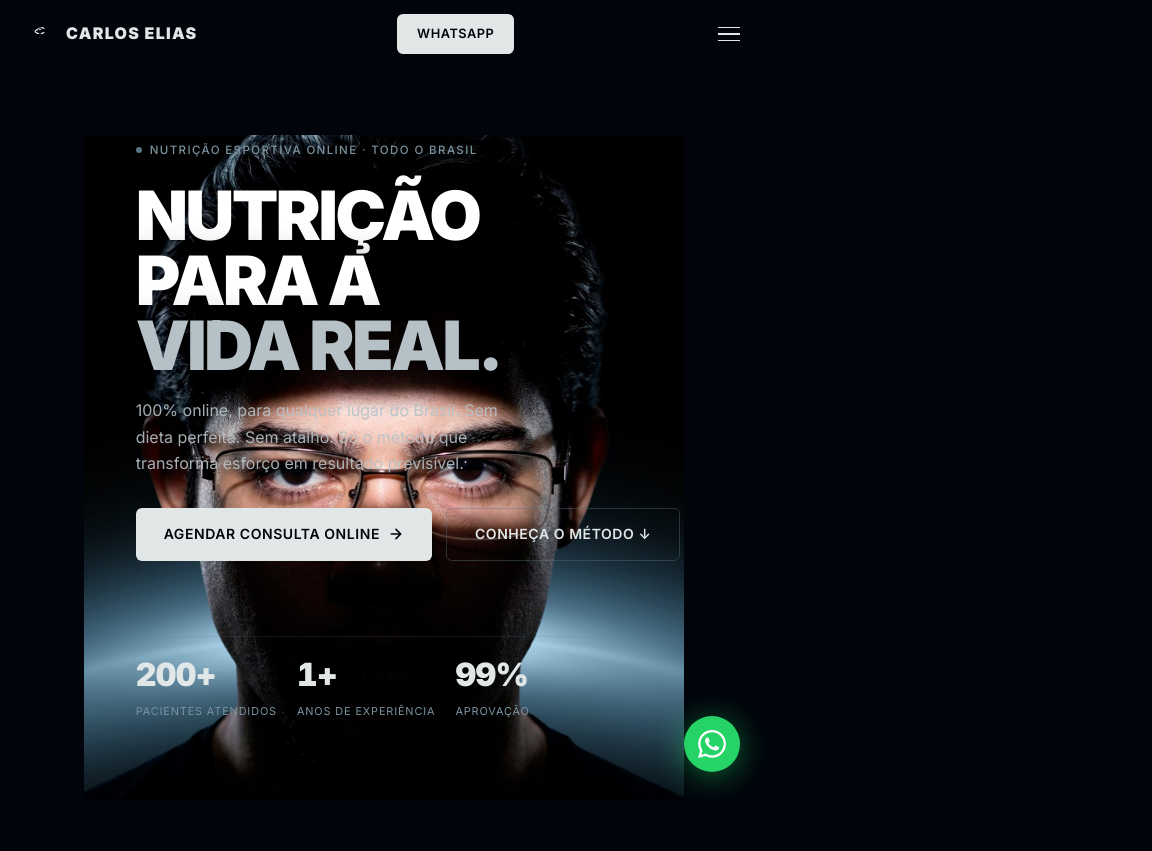
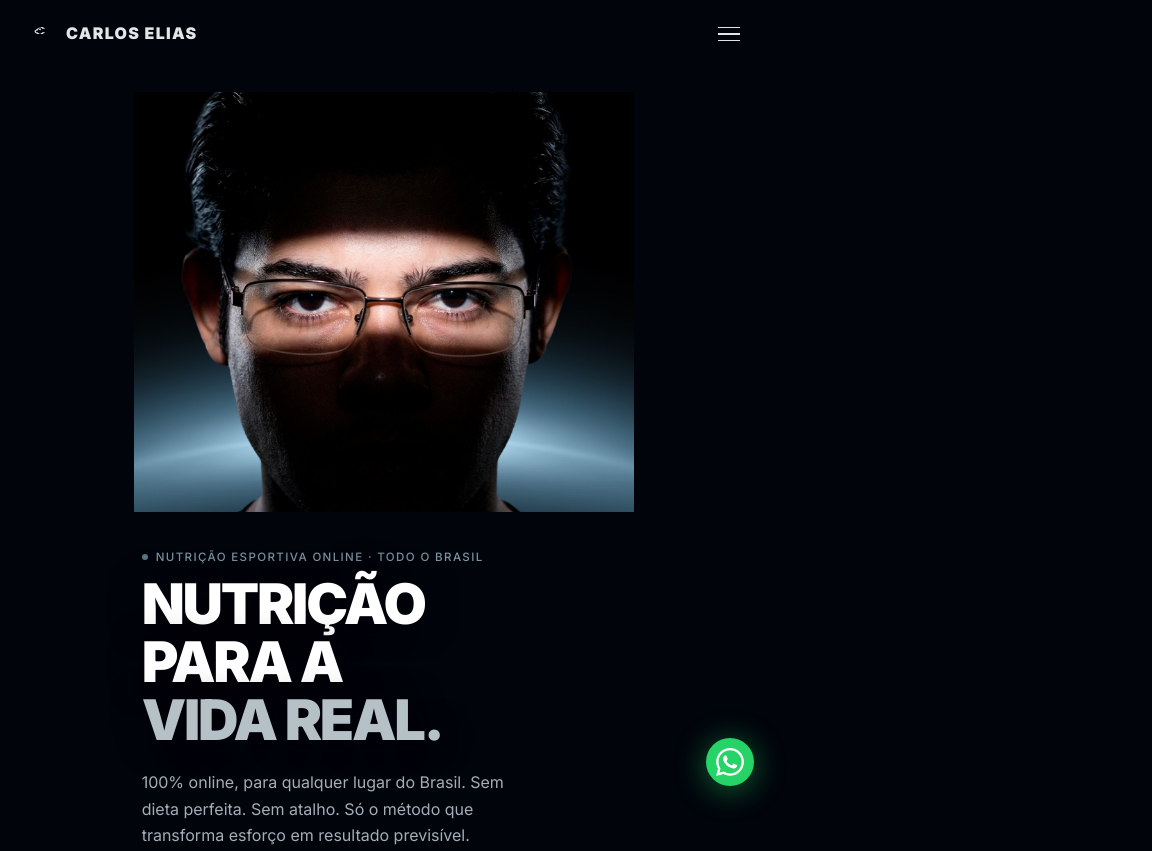
Before and after one commit to Valeriolcjr/carloseliaslp, a plain HTML site: page index.html in a window 768 px wide. Shown: the top 851 px of the page, 1152 px wide, since content can reach past the window. Drawn offline with Linux system fonts and the light colour scheme.

Commit message:
fix: corrige responsividade do hero

```diff
--- a/styles.css
+++ b/styles.css
@@ -25,6 +25,9 @@ body {
   line-height: 1.6;
   overflow-x: hidden;
   -webkit-font-smoothing: antialiased;
+}
+html {
+  overflow-x: hidden;
 }
 
 /* ── ACCESSIBILITY: focus-visible and reduced-motion */
@@ -177,6 +180,13 @@ select:focus-visible {
 .mobile-menu.open { display: flex; }
 .mobile-menu a { color: var(--snow); text-decoration: none; font-weight: 500; font-size: 1rem; letter-spacing: 0.04em; text-transform: uppercase; padding: 12px 0; border-bottom: 1px solid rgba(88,117,133,0.1); }
 
+@media (max-width: 1024px) {
+  .nav-links,
+  .nav-cta { display: none !important; }
+  .hamburger { display: flex; }
+  .nav-inner { justify-content: space-between; gap: 12px; }
+}
+
 /* ─── /* ─── HERO ─── */
 #hero {
   min-height: 100vh;
@@ -330,6 +340,17 @@ select:focus-visible {
   .hero-specialties { display: none !important; }
 }
 
+@media (max-width:1024px) {
+  .hero-credential,
+  .hero-specialties {
+    display: none !important;
+    opacity: 0 !important;
+    visibility: hidden !important;
+    width: 0 !important;
+    height: 0 !important;
+  }
+}
+
 @media (max-width:1023px) {
   .hero-benefits { justify-content:flex-start; }
   .hero-specialties { display:none; }
@@ -337,7 +358,90 @@ select:focus-visible {
 
 /* Ensure no horizontal scroll on small viewports when switching */
 @media (max-width: 1023px) {
-  .hero-photo { position: absolute; inset: 0; z-index: 0; }
+  #hero {
+    padding-top: 92px;
+    width: 100%;
+    overflow: hidden;
+  }
+  .hero-inner {
+    display: grid;
+    grid-template-columns: 1fr;
+    gap: 28px;
+    min-width: 0;
+    align-items: flex-start;
+  }
+  .hero-col-photo,
+  .hero-col-content,
+  .hero-actions,
+  .hero-stats,
+  .hero-content {
+    min-width: 0;
+  }
+  .hero-col-photo {
+    position: relative;
+    width: 100%;
+    min-width: 0;
+    min-height: 520px;
+  }
+  .hero-col-photo .hero-photo {
+    position: absolute;
+    inset: 0;
+    z-index: 0;
+    width: 100%;
+    height: 100%;
+  }
+  .hero-col-photo .hero-photo img,
+  .hero-col-photo,
+  .hero-inner,
+  .hero-content,
+  .hero-actions,
+  .hero-stats {
+    min-width: 0;
+  }
+  .hero-content {
+    position: relative;
+    z-index: 2;
+    max-width: 100%;
+    padding: 0 16px;
+  }
+  .hero-sub {
+    max-width: 100%;
+  }
+  .hero-actions {
+    width: 100%;
+    gap: 12px;
+    justify-content: flex-start;
+  }
+  .hero-actions a {
+    flex: 1 1 100%;
+    min-width: 0;
+    max-width: 100%;
+  }
+  .hero-stats {
+    flex-wrap: wrap;
+    gap: 14px;
+    justify-content: flex-start;
+  }
+  .hero-stats > div {
+    min-width: 0;
+    flex: 1 1 120px;
+  }
+  .hero-credential {
+    display: none !important;
+    opacity: 0 !important;
+    width: 0 !important;
+    height: 0 !important;
+    visibility: hidden !important;
+  }
+  .hero-specialties {
+    display: none !important;
+  }
+  .wa-float {
+    width: 52px;
+    height: 52px;
+    right: 18px;
+    bottom: 18px;
+  }
 }
 .hero-eyebrow { display: inline-flex; align-items: center; gap: 8px; margin-bottom: 24px; }
 .hero-eyebrow-dot { width: 6px; height: 6px; border-radius: 50%; background: var(--steel); flex-shrink: 0; }
@@ -1406,12 +1510,7 @@ select:focus-visible {
 
 /* ─── RESPONSIVO ─── */
 @media (max-width: 1024px) {
-  .hero-credential { top: 84px; right: 16px; }
-  .hero-title { font-size: clamp(52px, 10vw, 80px); }
-
-  .sobre-content { padding: 60px 0 60px 32px; }
-  .sobre-content-card { padding: 32px 28px; }
-
+  .hero-title { font-size: clamp(52px, 9vw, 80px); }
   .hero-inner { grid-template-columns: 1fr; gap: 48px; }
   .hero-visual { max-width: 380px; margin: 0 auto; }
   .sobre-grid { grid-template-columns: 1fr; gap: 48px; }
@@ -1424,34 +1523,76 @@ select:focus-visible {
   .contact-grid { grid-template-columns: 1fr; gap: 48px; }
   .footer-inner { grid-template-columns: 1fr 1fr; }
 }
+@media (min-width: 768px) and (max-width: 1023px) {
+  .hero-inner {
+    display: grid;
+    grid-template-columns: 1fr;
+    gap: 32px;
+  }
+  .hero-col-photo {
+    position: relative;
+    display: block;
+    min-width: 0;
+    min-height: 520px;
+  }
+  .hero-col-photo .hero-photo {
+    position: absolute;
+    inset: 0;
+    width: 100%;
+    height: 100%;
+  }
+  .hero-credential {
+    display: none !important;
+    opacity: 0 !important;
+    visibility: hidden !important;
+    width: 0 !important;
+    height: 0 !important;
+  }
+  .hero-specialties {
+    display: none !important;
+  }
+  .wa-float {
+    width: 52px;
+    height: 52px;
+    right: 18px;
+    bottom: 18px;
+  }
+  .hero-content {
+    max-width: 100%;
+    padding: 0 16px;
+  }
+  .hero-actions {
+    width: 100%;
+    gap: 12px;
+    justify-content: stretch;
+  }
+  .hero-actions a {
+    flex: 1 1 100%;
+    min-width: 0;
+    max-width: 100%;
+  }
+  .hero-stats {
+    flex-wrap: wrap;
+    gap: 14px;
+    justify-content: flex-start;
+  }
+  .hero-stats > div {
+    flex: 1 1 140px;
+    min-width: 0;
+  }
+}
 @media (max-width: 768px) {
   .plans-grid { grid-template-columns: 1fr; max-width: 440px; margin-left: auto; margin-right: auto; }
   .plan-card.featured { transform: none; }
-
   .hero-inner { justify-content: center; }
-  .hero-content { max-width: 100%; padding: 0 4px; }
-
-  .hero-credential { display: none; }
+  .hero-content { max-width: 100%; padding: 0 8px; }
+  .hero-credential { display: none !important; }
   .hero-title { font-size: clamp(42px, 13vw, 64px); }
   .sobre-grid { grid-template-columns: 1fr; gap: 48px; }
   .sobre-logo-col { padding-top: 0; }
   .sobre-logo-symbol { width: 100px; }
-
-  .hero-credential { display: none; }
   .hero-title { font-size: clamp(44px, 13vw, 68px); }
   .hero-content { max-width: 100%; }
-
-
-  .sobre-grid { grid-template-columns: 1fr; }
-  .sobre-content { padding: 0 0 64px; }
-  .sobre-content-card { padding: 28px 20px; }
-
-  .section { padding: 64px 0; }
-  .section-sm { padding: 48px 0; }
-  .container { padding: 0 16px; }
-  .nav-links { display: none; }
-  .nav-cta .btn:first-child { display: none; }
-  .hamburger { display: flex; }
   .hero-stats { gap: 20px; flex-wrap: wrap; }
   .diff-grid { grid-template-columns: 1fr; }
   .results-grid { grid-template-columns: repeat(2, 1fr); }
@@ -1462,6 +1603,48 @@ select:focus-visible {
   .footer-bottom { flex-direction: column; align-items: flex-start; }
   .cta-main-actions { flex-direction: column; align-items: center; }
   .hero-img-badge { left: 12px; bottom: 12px; }
+  .wa-float {
+    width: 48px;
+    height: 48px;
+    right: 14px;
+    bottom: 14px;
+  }
+}
+
+/* ─── HERO FINE-TUNE: mobile / tablet (below 1024px) ─── */
+@media (max-width: 1023px) {
+  /* bring headline up by reducing photo footprint and vertical gaps */
+  .hero-col-photo { min-height: 420px; }
+  .hero-inner { padding-bottom: 40px; gap: 24px; }
+  .hero-content { padding-top: 8px; }
+  .hero-eyebrow { margin-bottom: 10px; }
+  .hero-actions { margin-top: 10px; gap: 10px; }
+  .hero-sub { margin-top: 8px; }
+  .hero-title { line-height: 1.03; }
+}
+
+@media (max-width: 430px) {
+  .hero-col-photo { min-height: 360px; }
+  .hero-inner { gap: 18px; padding-bottom: 34px; }
+  .hero-title { font-size: clamp(34px, 9.5vw, 44px); line-height: 1.02; letter-spacing: -0.02em; }
+  .hero-eyebrow { margin-bottom: 8px; }
+  .hero-sub { font-size: 0.95rem; }
+  .hero-actions a { padding: 10px 12px; }
+  .wa-float { right: 12px; bottom: 12px; width: 48px; height: 48px; }
+}
+
+@media (min-width: 431px) and (max-width: 768px) {
+  .hero-col-photo { min-height: 420px; }
+  .hero-inner { gap: 22px; padding-bottom: 40px; }
+  .hero-title { font-size: clamp(40px, 10.5vw, 56px); line-height: 1.03; }
+  .hero-actions a { padding: 11px 14px; }
+}
+
+@media (min-width: 769px) and (max-width: 1023px) {
+  .hero-col-photo { min-height: 420px; }
+  .hero-inner { gap: 22px; padding-bottom: 40px; }
+  .hero-title { font-size: clamp(42px, 10.8vw, 62px); line-height: 1.04; }
+  .hero-actions a.btn-primary { padding: 12px 16px; }
 }
 
 
```
